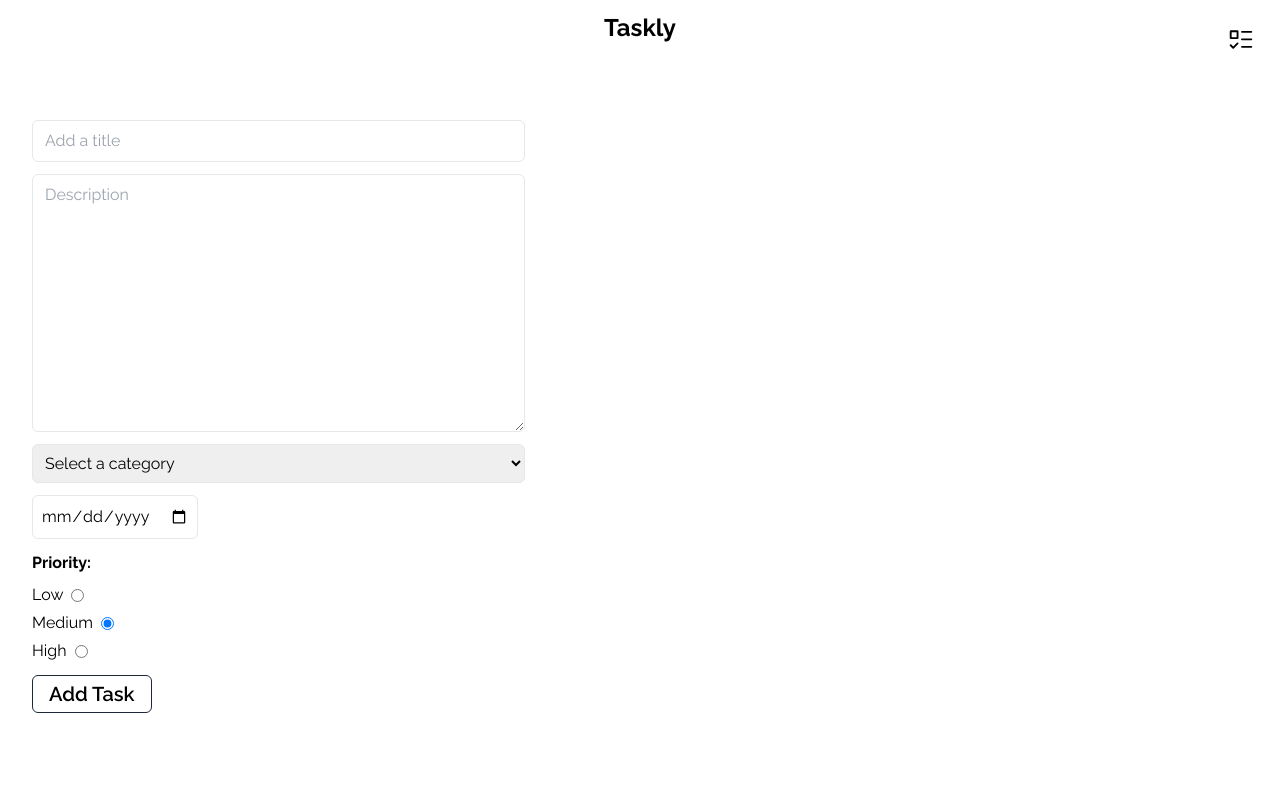
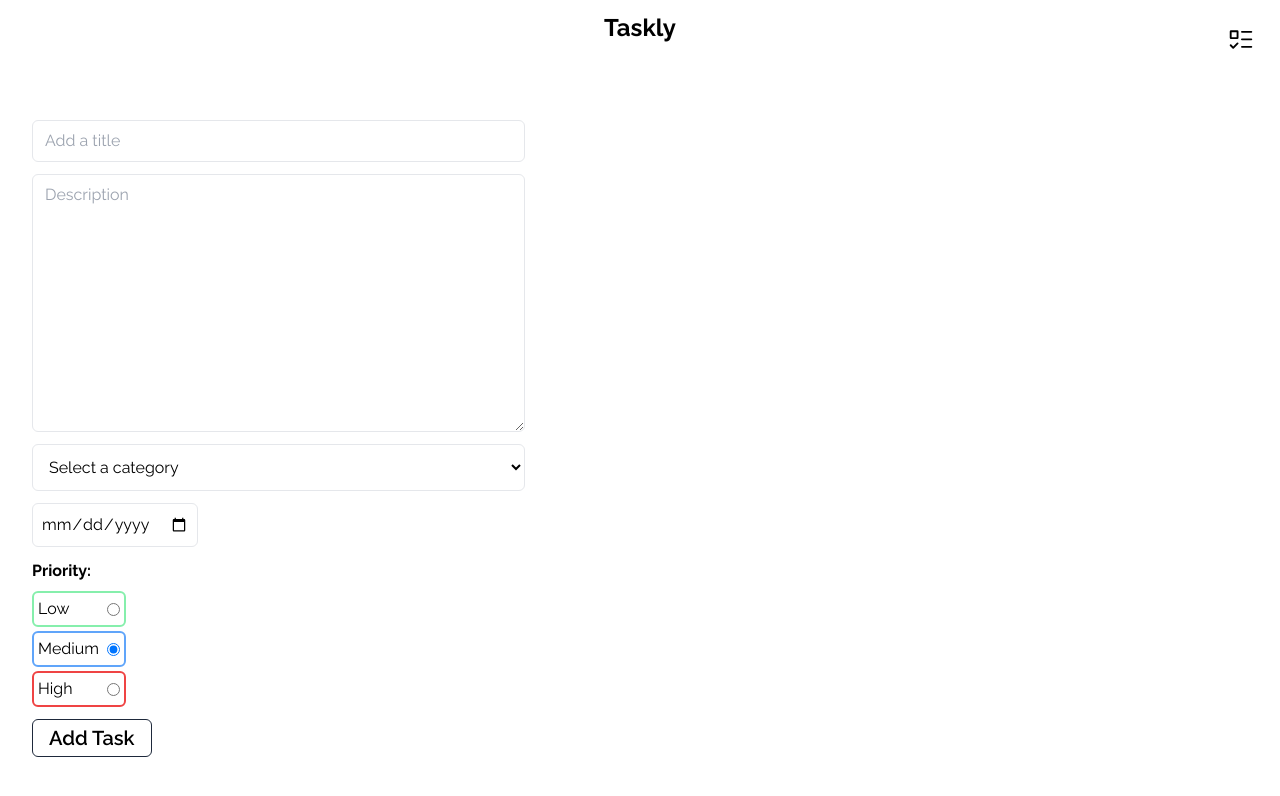
Before and after one commit to marufsiyam91/Taskly, a React (Vite) app: page / in a window 1280 px wide. Shown: the top 796 px of the page. Built offline with nearby package versions, Linux system fonts and the light colour scheme.

Commit message:
some style added

```diff
--- a/src/Components/Form.jsx
+++ b/src/Components/Form.jsx
@@ -52,9 +52,9 @@ const Form = () => {
 
   return (
         <form className="flex flex-col gap-3 items-start md:w-[90%] lg:w-[80%] xl:w-[55%] 2xl:w-[50%] ">
-            <input className="border py-2 px-3 rounded-md w-full font-primary" type="text" name="title" value={taskInfo.title} onChange={handleChange} placeholder="Add a title" required/>
-            <textarea className="border rounded-md w-full text-black py-2 px-3 font-primary" rows={10} name="description" value={taskInfo.description} onChange={handleChange} placeholder="Description" required></textarea>
-            <select className="border p-2 rounded-md w-full font-primary" name="category" value={taskInfo.category} onChange={handleChange} required>
+            <input className="bg-white border py-2 px-3 rounded-md w-full font-primary" type="text" name="title" value={taskInfo.title} onChange={handleChange} placeholder="Add a title" required/>
+            <textarea className="bg-white border rounded-md w-full text-black py-2 px-3 font-primary" rows={10} name="description" value={taskInfo.description} onChange={handleChange} placeholder="Description" required></textarea>
+            <select className="bg-white border p-3 rounded-md w-full font-primary" name="category" value={taskInfo.category} onChange={handleChange} required>
                     <option value="">Select a category</option>
                     <option value="Work">Work</option>
                     <option value="Personal">Personal</option>
@@ -68,15 +68,15 @@ const Form = () => {
 
             <div className="flex flex-col gap-1">
                     <label className="font-primary mb-1 font-bold">Priority:</label>
-                    <label className="flex items-center gap-2 font-primary">
+                    <label className="flex items-center gap-2 font-primary  p-1 rounded-md border-2 justify-between bg-white border-green-300">
                         Low
                         <input type="radio" name="priority" value="Low" checked={taskInfo.priority === 'Low'}  onChange={handleChange}/>
                     </label>
-                    <label className="flex items-center gap-2 font-primary">
+                    <label className="flex items-center gap-2 font-primary  p-1 rounded-md border-2 justify-between bg-white border-blue-400">
                         Medium
                         <input type="radio" name="priority" value="Medium" checked={taskInfo.priority === 'Medium'}  onChange={handleChange}/>
                     </label>
-                    <label className="flex items-center gap-2 font-primary">
+                    <label className="flex items-center gap-2 font-primary p-1 rounded-md border-2 justify-between bg-white border-red-500">
                         High
                         <input type="radio" name="priority" value="High" checked={taskInfo.priority === 'High'}  onChange={handleChange}/>
                     </label>
```
